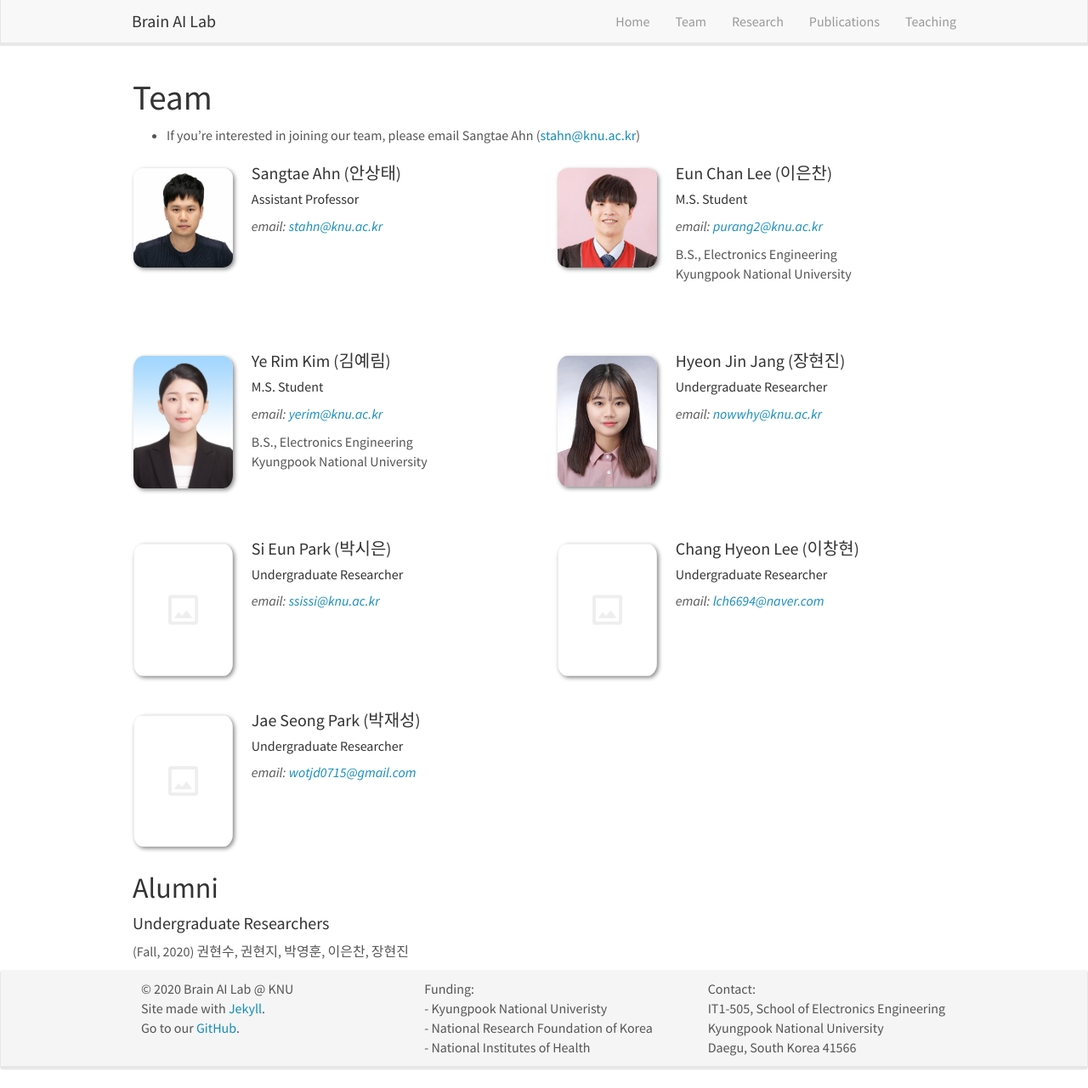
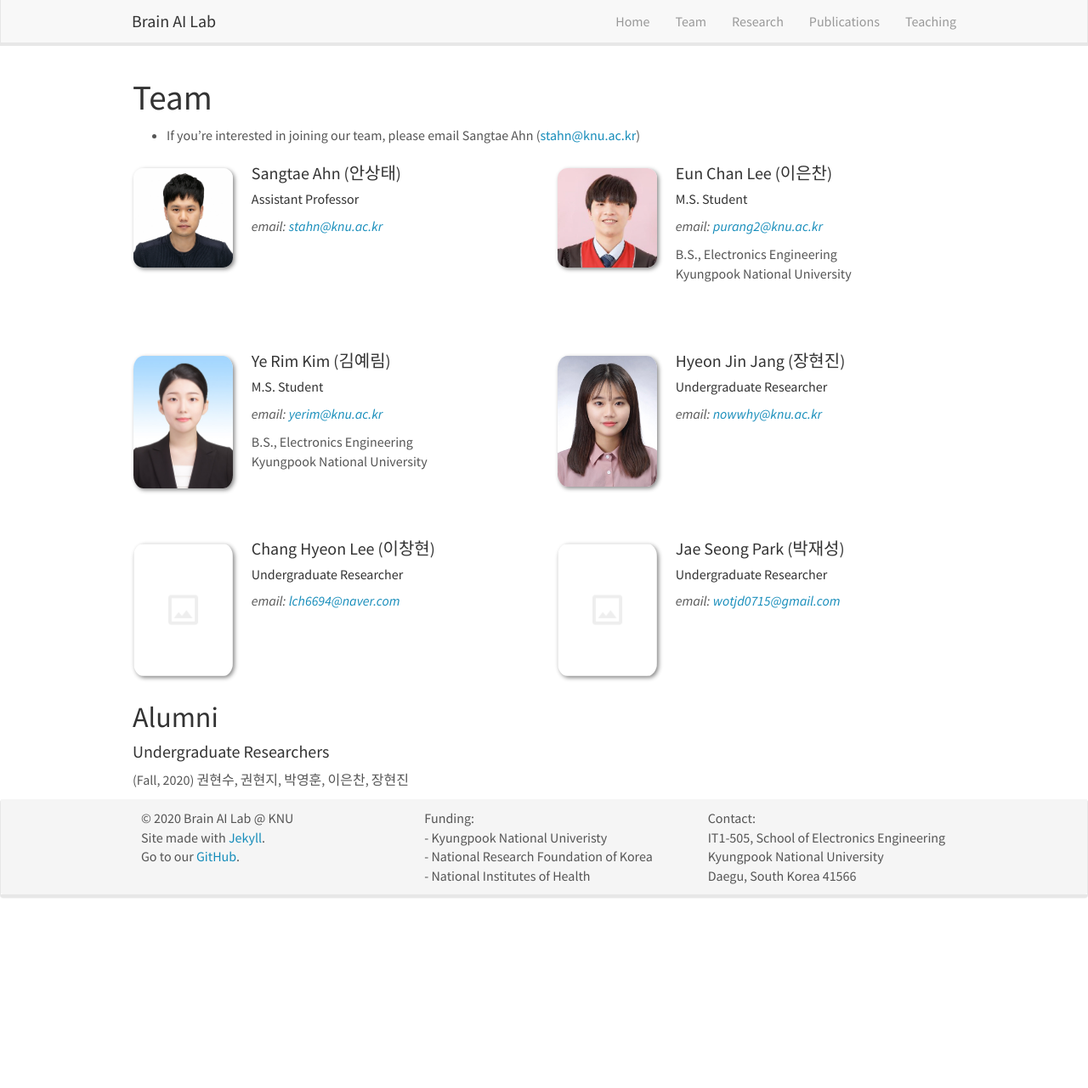
Before and after one commit to KNU-BrainAI/knu-brainai.github.io, a Jekyll site: the page built from _pages/team.md, in a window 1280 px wide and 1281 px high. Shown: the whole window at 85% size. Built offline with Jekyll 4.4.1, drawn with Linux system fonts in a browser that asks for light colours; nearby versions of some CDN libraries.

Commit message:
Update team_members.yml

```diff
--- a/_data/team_members.yml
+++ b/_data/team_members.yml
@@ -28,12 +28,6 @@
   number_educ: 1
   education1:
 
-- name: Si Eun Park (박시은)
-  photo: blank.png
-  info: Undergraduate Researcher
-  email: ssissi@knu.ac.kr
-  number_educ: 1
-
 - name: Chang Hyeon Lee (이창현)
   photo: blank.png
   info: Undergraduate Researcher
```
